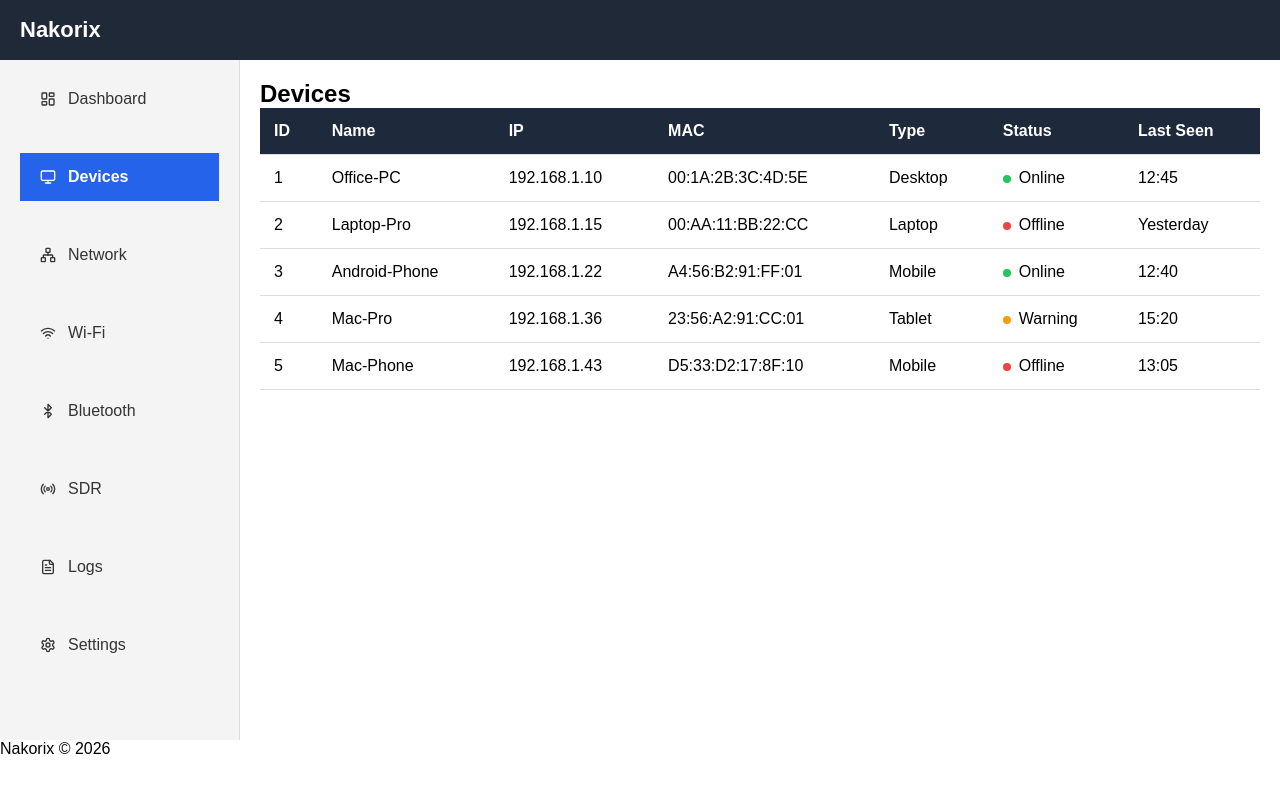
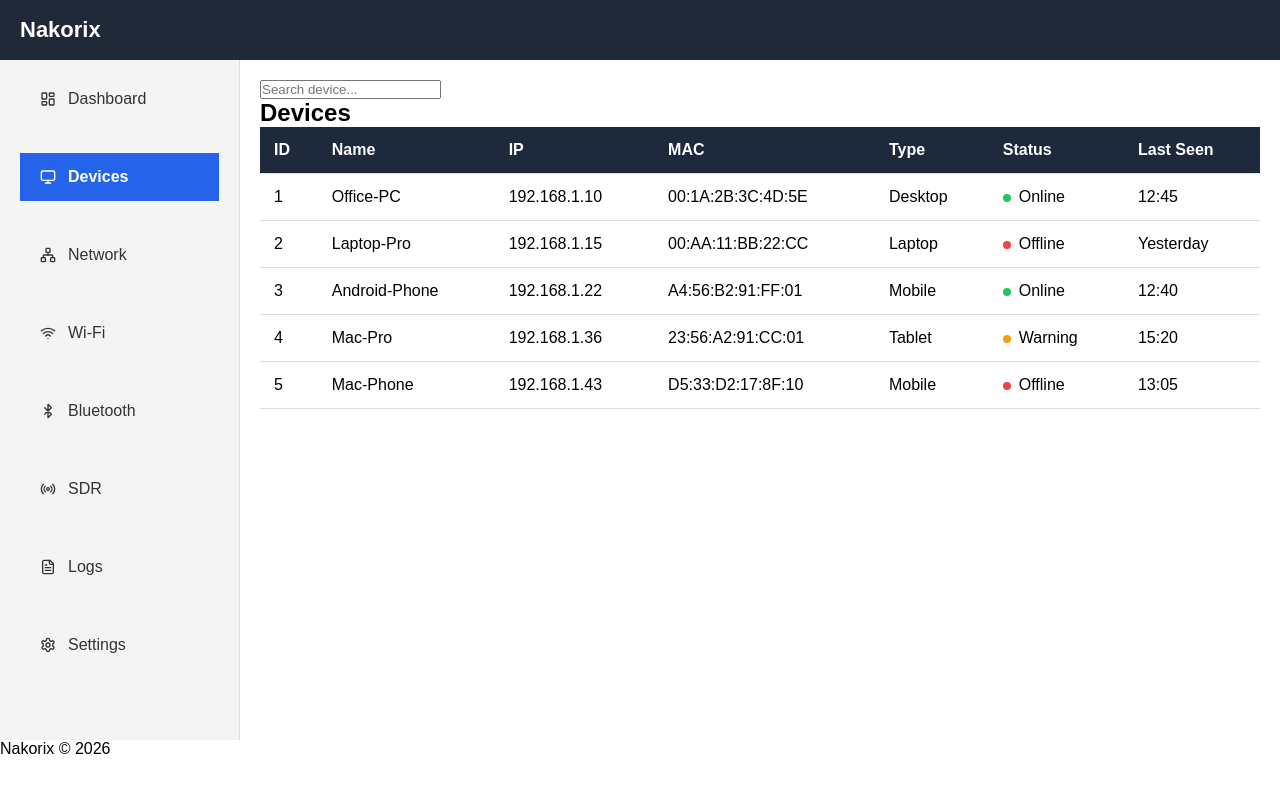
Before and after one commit to Ovidiu-Martalogu/Nakorix, a React (Vite) app: page /devices in a window 1280 px wide. Shown: the top 792 px of the page. Built offline with nearby package versions, Linux system fonts and the light colour scheme.

Commit message:
search bar

```diff
--- /dev/null
+++ b/src/components/SearchBar.jsx
@@ -0,0 +1,19 @@
+
+export default function SearchBar({ search, setSearch }) {
+
+    return (
+
+        <div className="search-bar">
+
+            <input
+                type="text"
+                placeholder="Search device..."
+                value={search}
+                onChange={(e) => setSearch(e.target.value)}
+            />
+
+        </div>
+
+    );
+
+}
--- a/src/pages/Devices.jsx
+++ b/src/pages/Devices.jsx
@@ -1,13 +1,26 @@
 import { devices } from "../data/devices";
 import DeviceTable from "../components/DeviceTable";
+import { useState } from "react";
+import SearchBar from "../components/SearchBar";
 
 export default function Devices() {
+
+    const [search, setSearch] = useState("");
+
+    const filteredDevices = devices.filter((item) => {
+        return item.name.toLowerCase().includes(search.toLowerCase());
+    });
+
+
     return (
         <section className="devices">
-
+            <SearchBar
+                search={search}
+                setSearch={setSearch}
+            />
             <h1>Devices</h1>
 
-            <DeviceTable devices={devices} />
+            <DeviceTable devices={filteredDevices} />
 
         </section>
     );
```
